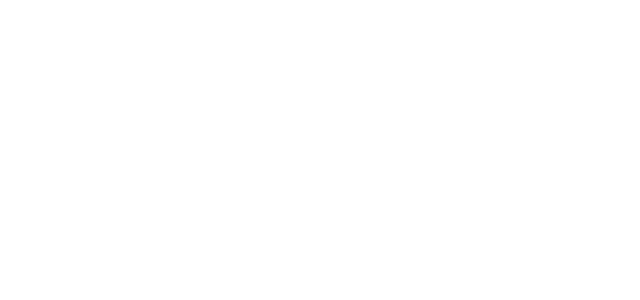
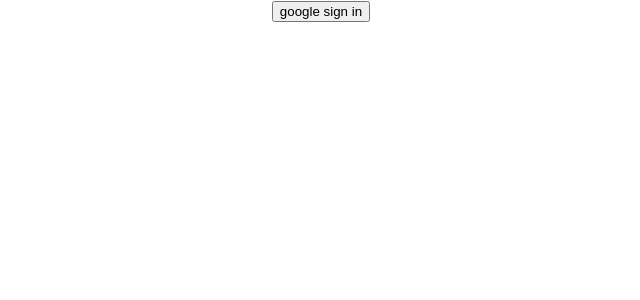
Before and after one commit to capmahin/simple-firebase-authonatication, a React (Create React App) app: page / in a window 1280 px wide. Shown: the top 300 px of the page, without its empty margins (319-959 px from the left). Built offline with nearby package versions, Linux system fonts and the light colour scheme.

Commit message:
solve root warning

```diff
--- a/src/App.js
+++ b/src/App.js
@@ -6,7 +6,14 @@
 const auth = getAuth(app);
 
 function App() {
-  return <div className="App"></div>;
+  const handleGoogleSignIn = () => {
+    console.log("working");
+  };
+  return (
+    <div className="App">
+      <button onClick={handleGoogleSignIn}>google sign in</button>
+    </div>
+  );
 }
 
 export default App;
--- a/src/index.js
+++ b/src/index.js
@@ -1,14 +1,15 @@
-import React from 'react';
-import ReactDOM from 'react-dom';
-import './index.css';
-import App from './App';
-import reportWebVitals from './reportWebVitals';
+import React from "react";
+import { createRoot } from "react-dom/client";
+import "./index.css";
+import App from "./App";
+import reportWebVitals from "./reportWebVitals";
 
-ReactDOM.render(
+const container = document.getElementById("root");
+const root = createRoot(container);
+root.render(
   <React.StrictMode>
     <App />
-  </React.StrictMode>,
-  document.getElementById('root')
+  </React.StrictMode>
 );
 
 // If you want to start measuring performance in your app, pass a function
```
